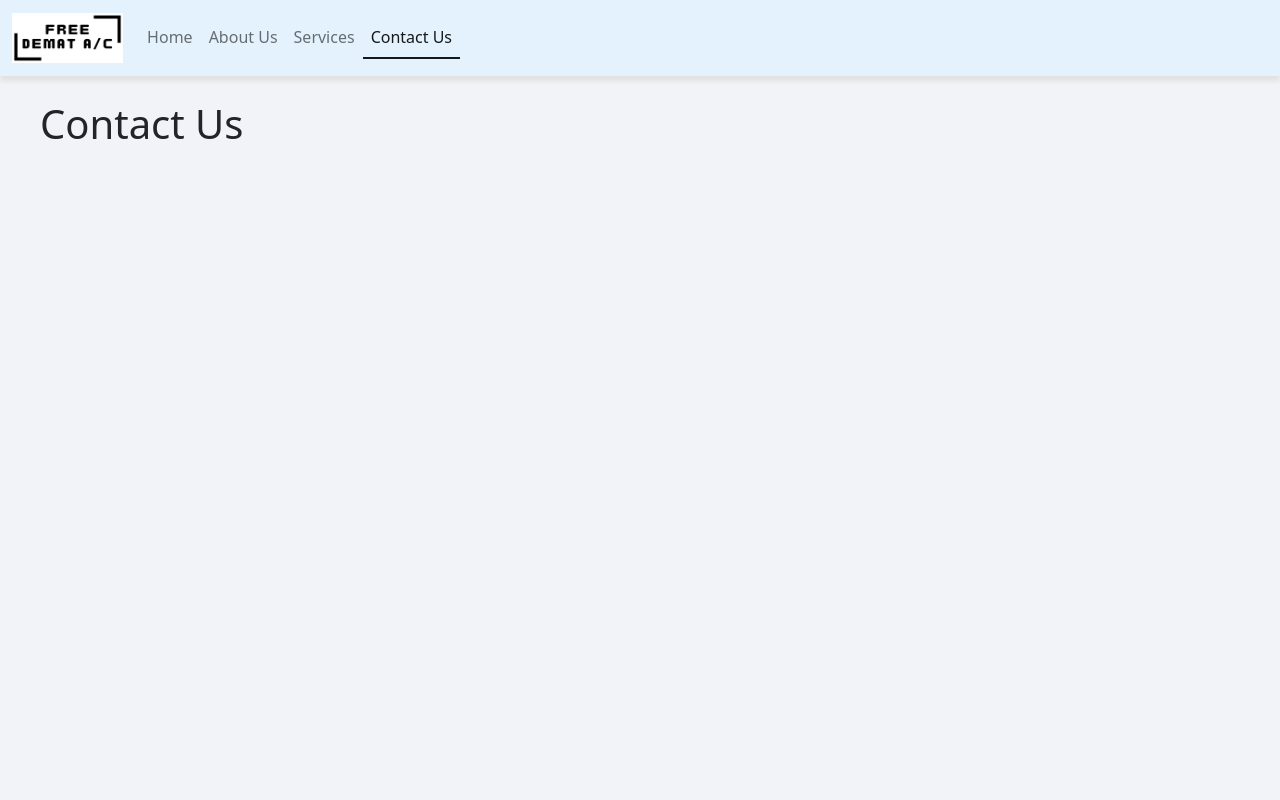
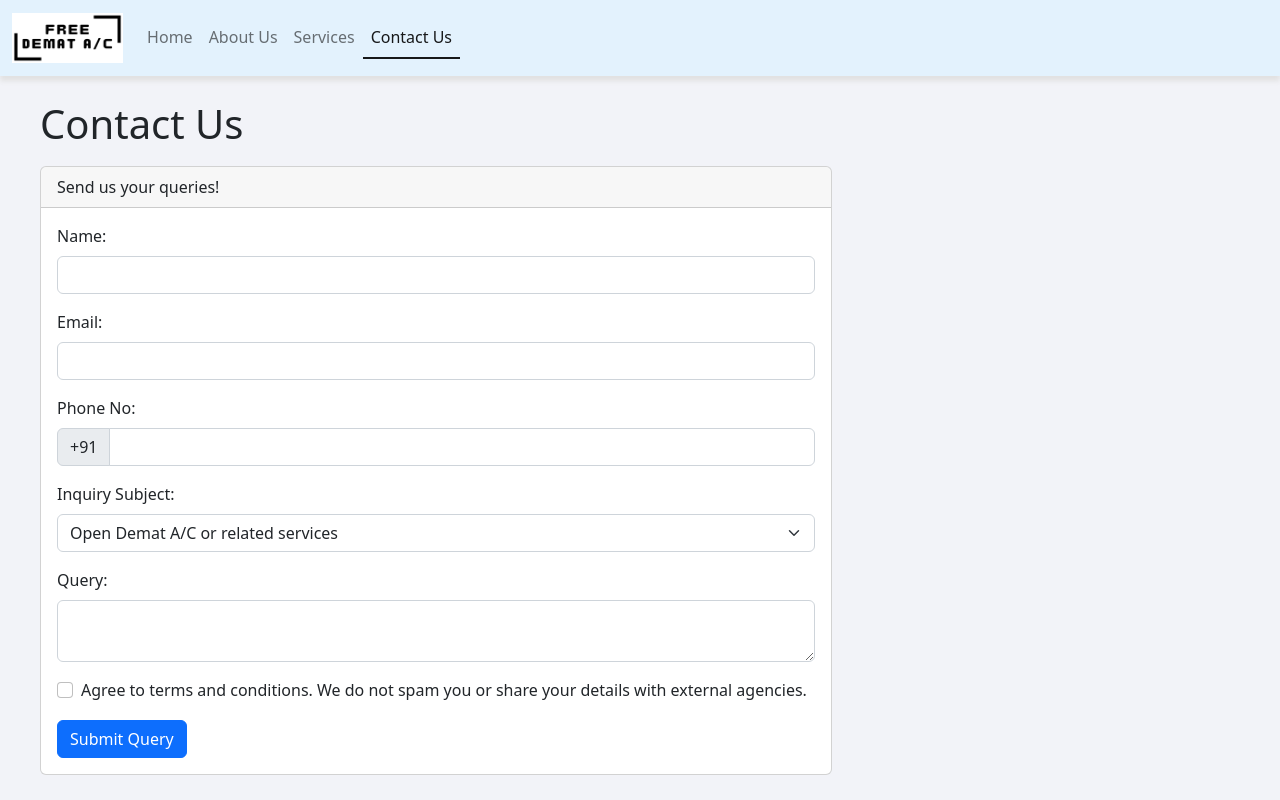
Before and after one commit to ng-parth/mv_nextjs_freedemat, a Next.js app: page /contact-us in a window 1280 px wide. Built offline with nearby package versions, Linux system fonts and the light colour scheme.

Commit message:
WIP contact us form.

```diff
--- a/pages/contact-us.js
+++ b/pages/contact-us.js
@@ -1,9 +1,97 @@
-import NavBar from "../components/NavBar/NavBar"
+import React from "react";
+import NavBar from "../components/NavBar/NavBar";
+import { INQUIRY_SUBJECTS } from "../services/constants";
+
 
 const ContactUs = props => {
+    const [isFormDisabled, setFormDisabled] = React.useState(false);
+    const [showForm, setShowForm] = React.useState(true);
+    const FORM = 'inquiryForm';
+    const validateAndSubmit = ev => {
+        ev.preventDefault();
+        ev.stopPropagation();
+        const form = document.getElementById(FORM);
+        if (form.checkValidity()) {
+            form.classList.add('was-validated');
+            const formElems = ['name', 'email', 'phoneNo', 'inquirySubject', 'query'];
+            setFormDisabled(true);
+            const formValues = {};
+            debugger
+            formElems.map(id => {
+                const val = document.getElementById(id)?.value;
+                formValues[id] = val;
+            });
+            setTimeout(() => setFormDisabled(false), 5000);
+        }
+    }
+
     return <div className="main-container">
         <NavBar activeLink="contactUs" />
         <h1 className="page-head">Contact Us</h1>
+        <div className="row">
+            <div className="col-sm-8">
+                <div className="card">
+                    <div className="card-header">
+                        Send us your queries!
+                    </div>
+                    <div className="card-body">
+                        <form className="row g-3 needs-validation" novalidate onSubmit={validateAndSubmit} name={FORM} id={FORM}>
+                            <div className="col-sm-12">
+                                <label for="name" className="form-label">Name:</label>
+                                <input type="text" className="form-control" id="name" required disabled={isFormDisabled}/>
+                                {/* <div className="valid-feedback">Looks good!</div> */}
+                                <div className="invalid-feedback">Please enter your name.</div>
+                            </div>
+                            <div className="col-md-12">
+                                <label for="email" className="form-label">Email:</label>
+                                <input type="email" className="form-control" id="email" required disabled={isFormDisabled}/>
+                                {/* <div className="valid-feedback">Looks good!</div> */}
+                                <div className="invalid-feedback">Please enter valid email.</div>
+                            </div>
+                            <div className="col-md-12">
+                                <label for="phoneNo" className="form-label">Phone No:</label>
+                                <div className="input-group has-validation">
+                                    <span className="input-group-text" id="phoneNoPrepend">+91</span>
+                                    <input type="tel" className="form-control" id="phoneNo" aria-describedby="inputGroupPrepend" required maxLength={10} minLength={10} pattern="[9876]{1}[0-9]{9}" disabled={isFormDisabled}/>
+                                    {/* <div className="valid-feedback">Looks good!</div> */}
+                                    <div className="invalid-feedback">Please enter valid phone no.</div>
+                                </div>
+                            </div>
+                            <div className="col-sm-12">
+                                <label for="inquirySubject" className="form-label">Inquiry Subject:</label>
+                                <select className="form-select" id="inquirySubject" required disabled={isFormDisabled}>
+                                   {INQUIRY_SUBJECTS.map(({key, title}) => <option key={key} value={title}>{title}</option>)}
+                                </select>
+                                <div className="invalid-feedback">Please choose inquiry subject.</div>
+                            </div>
+                            <div className="col-sm-12">
+                                <label for="query" className="form-label">Query:</label>
+                                <textarea className="form-control" id="query" required disabled={isFormDisabled}/>
+                                <div className="invalid-feedback">Please write your query.</div>
+                            </div>
+                            <div className="col-12">
+                                <div className="form-check">
+                                <input className="form-check-input" type="checkbox" value="" id="invalidCheck" required disabled={isFormDisabled}/>
+                                <label className="form-check-label" for="invalidCheck">
+                                    Agree to terms and conditions. We do not spam you or share your details with external agencies.
+                                </label>
+                                <div className="invalid-feedback">
+                                    You must agree before submitting.
+                                </div>
+                                </div>
+                            </div>
+                            <div className="col-12">
+                                {!isFormDisabled && <button className="btn btn-primary" type="submit">Submit Query</button>}
+                                {isFormDisabled && <button className="btn btn-primary" type="button" disabled>
+                                    <span className="spinner-border spinner-border-sm" role="status" aria-hidden="true"></span>
+                                    &nbsp;Please wait while we submit your query...
+                                </button>}
+                            </div>
+                        </form>
+                    </div>
+                </div>
+            </div>
+        </div>
     </div>
 }
 
--- a/pages/services.js
+++ b/pages/services.js
@@ -5,9 +5,9 @@ const Services = props => {
     return <div className="main-container">
         <NavBar activeLink="services" />
         <h1 className="page-head">Our Services</h1>
-        <div class="row services">
+        <div className="row services">
             {
-                SERVICES.map(s => <div class="col-sm-6" key={s.key}>
+                SERVICES.map(s => <div className="col-sm-6" key={s.key}>
                     <div className={`card ${s.cardBorderClass}`}>
                         <div className="card-header"><h5>{s.title}</h5></div>
                         <img src="http://via.placeholder.com/640x360" className="card-img-top" alt="..." />
--- a/services/constants.js
+++ b/services/constants.js
@@ -37,3 +37,31 @@ export const SERVICES = [
     },
 
 ];
+
+
+export const INQUIRY_SUBJECTS = [
+    {
+        key: 'dematServices',
+        title: 'Open Demat A/C or related services',
+    },
+    {
+        key: 'iepf',
+        title: 'Recovery of lost shares from IEPF',
+    },
+    {
+        key: 'portfolioManagement',
+        title: 'Portfolio Management',
+    },
+    {
+        key: 'algoTrading',
+        title: 'Automated/Algo Trading',
+    },
+    {
+        key: 'taxManagement',
+        title: 'Tax Planning or related services',
+    },
+    {
+        key: 'other',
+        title: 'Any other query',
+    },
+];
```
